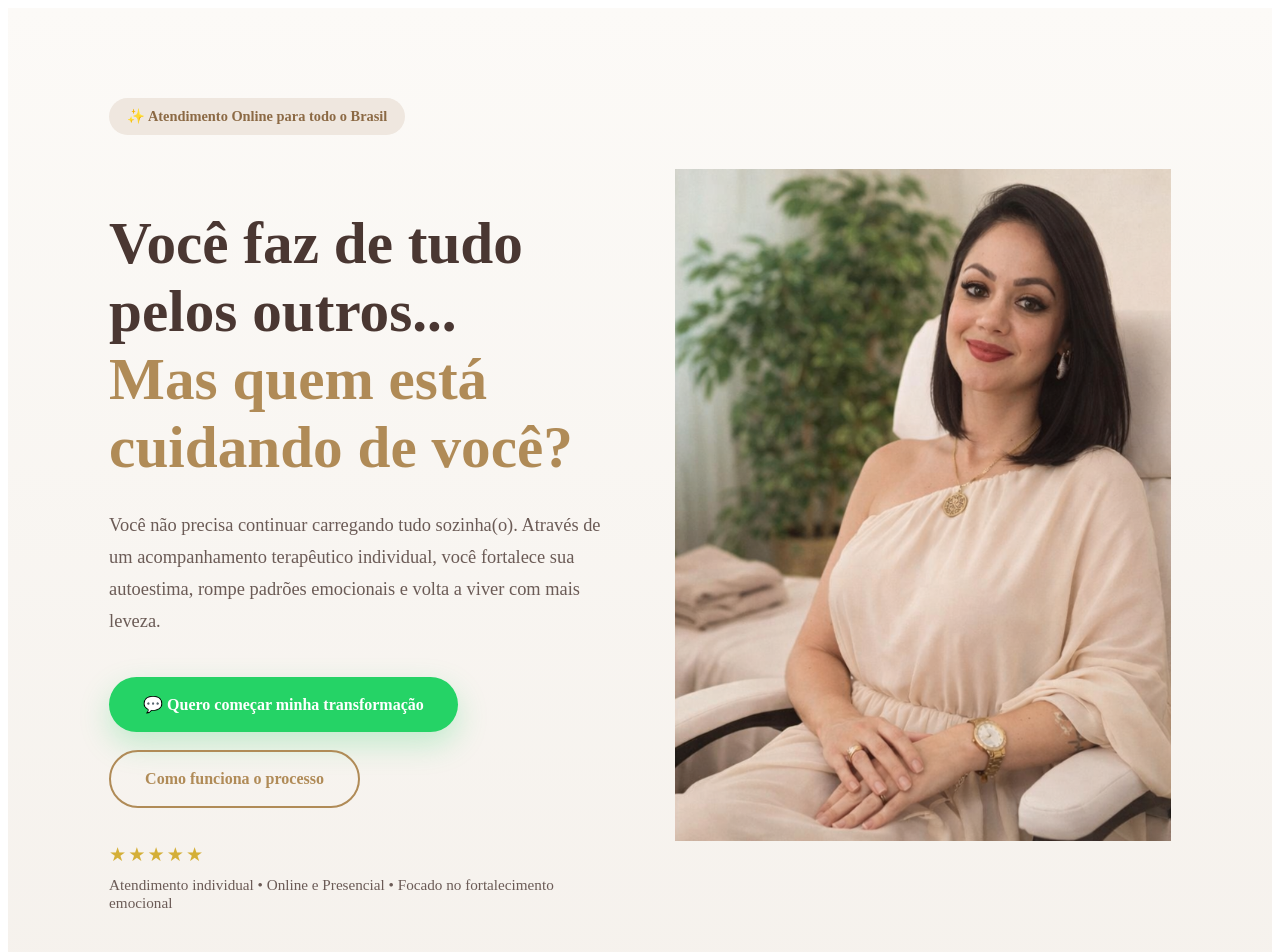
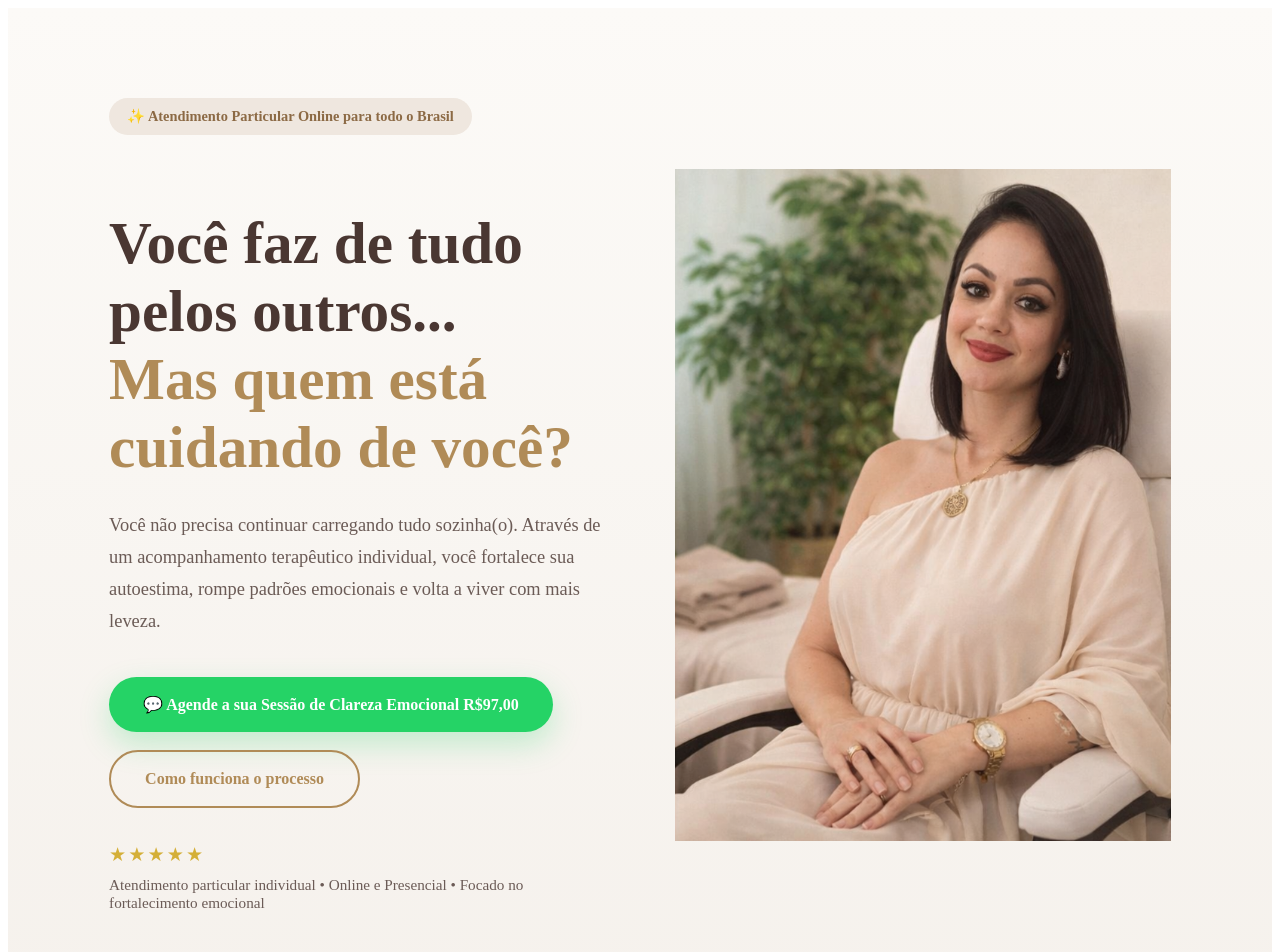
Before and after one commit to Institutokamilahfranco/instituto-kamilah-site, a Next.js app: page / in a window 1280 px wide. Shown: the top 952 px of the page. Built offline with nearby package versions, Linux system fonts and the light colour scheme.

Commit message:
Update page.js

```diff
--- a/app/page.js
+++ b/app/page.js
@@ -61,7 +61,7 @@ useEffect(() => {
           marginBottom: "25px",
         }}
       >
-        ✨ Atendimento Online para todo o Brasil
+        ✨ Atendimento Particular Online para todo o Brasil
       </div>
 
       <h1
@@ -123,7 +123,8 @@ Através de um acompanhamento terapêutico individual, você fortalece sua autoe
             boxShadow: "0 12px 30px rgba(37,211,102,.25)",
           }}
         >
-          💬 Quero começar minha transformação
+          💬 Agende a sua Sessão de Clareza Emocional
+                    R$97,00
         </a>
 
         <a
@@ -164,7 +165,7 @@ Através de um acompanhamento terapêutico individual, você fortalece sua autoe
             fontSize: ".95rem",
           }}
         >
-          Atendimento individual • Online e Presencial • Focado no fortalecimento emocional
+          Atendimento particular individual • Online e Presencial • Focado no fortalecimento emocional
         </div>
       </div>
     </div>
@@ -544,6 +545,8 @@ Através de um acompanhamento terapêutico individual, você fortalece sua autoe
         }}
       >
         Quero conversar com a Kamilah
+          e agendar minha sessão de clareza emocional
+            R$97,00
       </a>
     </div>
   </div>
```
